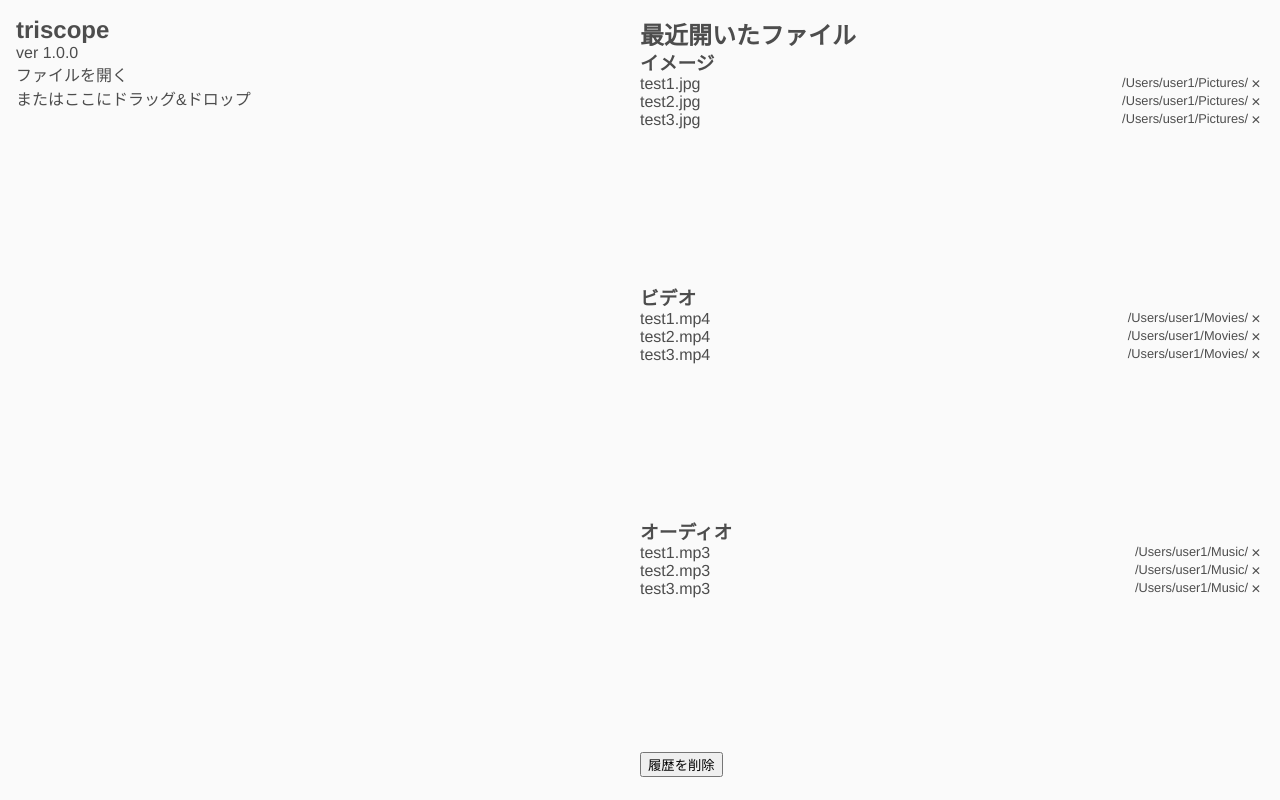
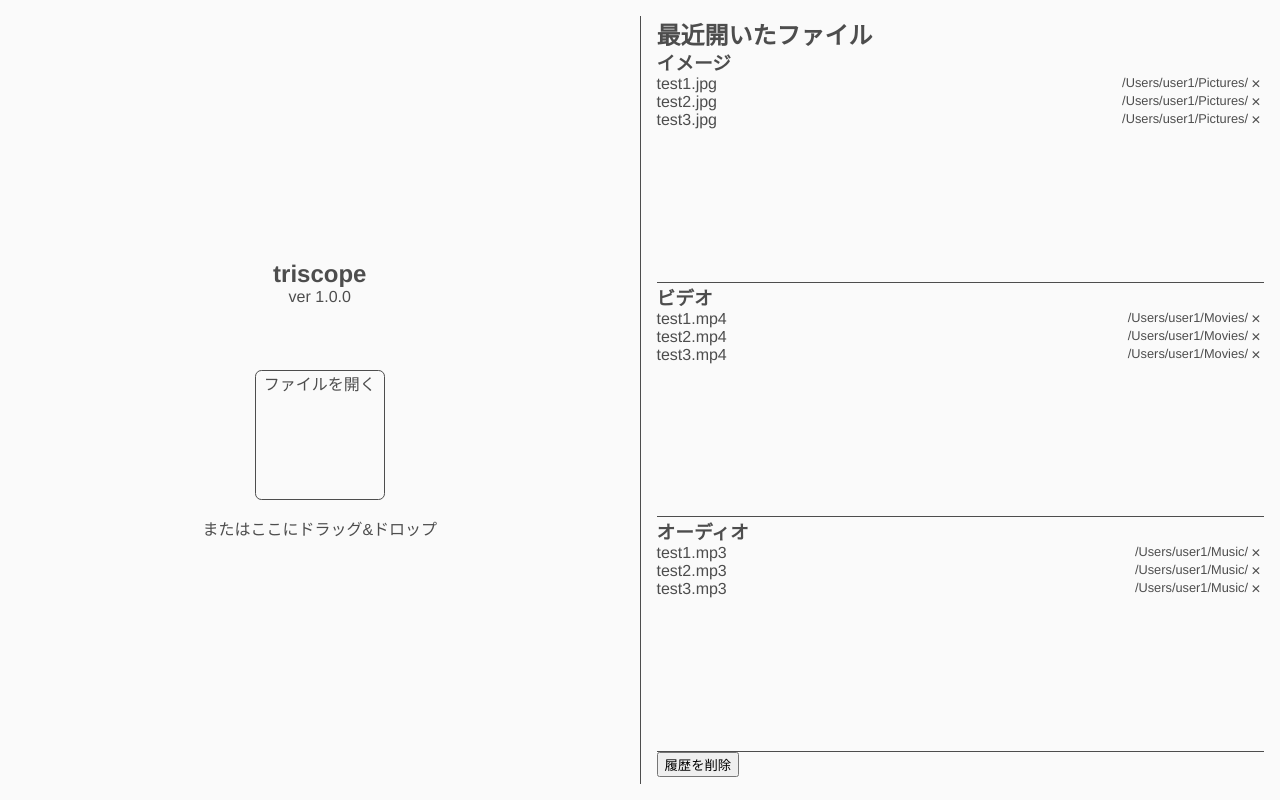
Before and after one commit to aquilaneo/triscope, a Vue app: page / in a window 1280 px wide. Built offline with nearby package versions, Linux system fonts and the light colour scheme.

Commit message:
スタイル修正

```diff
--- a/src/components/top/Top.vue
+++ b/src/components/top/Top.vue
@@ -41,15 +41,15 @@ const currentAudios: CurrentFileItem[] = [
 			<div>
 				<h2>最近開いたファイル</h2>
 			</div>
-			<div>
+			<div class="current-file-list__item">
 				<h3>イメージ</h3>
 				<CurrentFileList :items="currentImages"/>
 			</div>
-			<div>
+			<div class="current-file-list__item">
 				<h3>ビデオ</h3>
 				<CurrentFileList :items="currentVideos"/>
 			</div>
-			<div>
+			<div class="current-file-list__item">
 				<h3>オーディオ</h3>
 				<CurrentFileList :items="currentAudios"/>
 			</div>
@@ -65,7 +65,7 @@ const currentAudios: CurrentFileItem[] = [
 .top {
 	width: 100%;
 	height: 100%;
-	padding: 1rem;
+	padding: 1rem 0;
 
 	background-color: #FAFAFA;
 
@@ -76,10 +76,44 @@ const currentAudios: CurrentFileItem[] = [
 .top__panel {
 	width: 50%;
 	height: 100%;
+	padding: 0 1rem;
+}
+
+.top__panel:not(:last-child) {
+	border-right: solid var(--main-color) thin;
+}
+
+.top__panel--left {
+	display: flex;
+	flex-direction: column;
+	justify-content: center;
+}
+
+.title {
+	width: 100%;
+	text-align: center;
+	margin-bottom: 4rem;
+}
+
+.open-file {
+	width: 100%;
+	text-align: center;
+}
+
+.open-file__button {
+	width: 8rem;
+	height: 8rem;
+	margin: 0 auto 1rem auto;
+	border: solid var(--main-color) thin;
+	border-radius: 0.4rem;
 }
 
 .top__panel--right {
 	display: grid;
 	grid-template-rows: 2rem 1fr 1fr 1fr 2rem;
 }
+
+.current-file-list__item:not(:last-child) {
+	border-bottom: solid var(--main-color) thin;
+}
 </style>
--- a/src/css/common.css
+++ b/src/css/common.css
@@ -1,6 +1,10 @@
+:root {
+    --main-color: #4D4D4D;
+}
+
 body {
     font-family: "Helvetica Neue", Arial, "Hiragino Kaku Gothic ProN", "Hiragino Sans", Meiryo, sans-serif;
-    color: #4D4D4D;
+    color: var(--main-color);
 
     user-select: none;
     -webkit-user-select: none;
```
